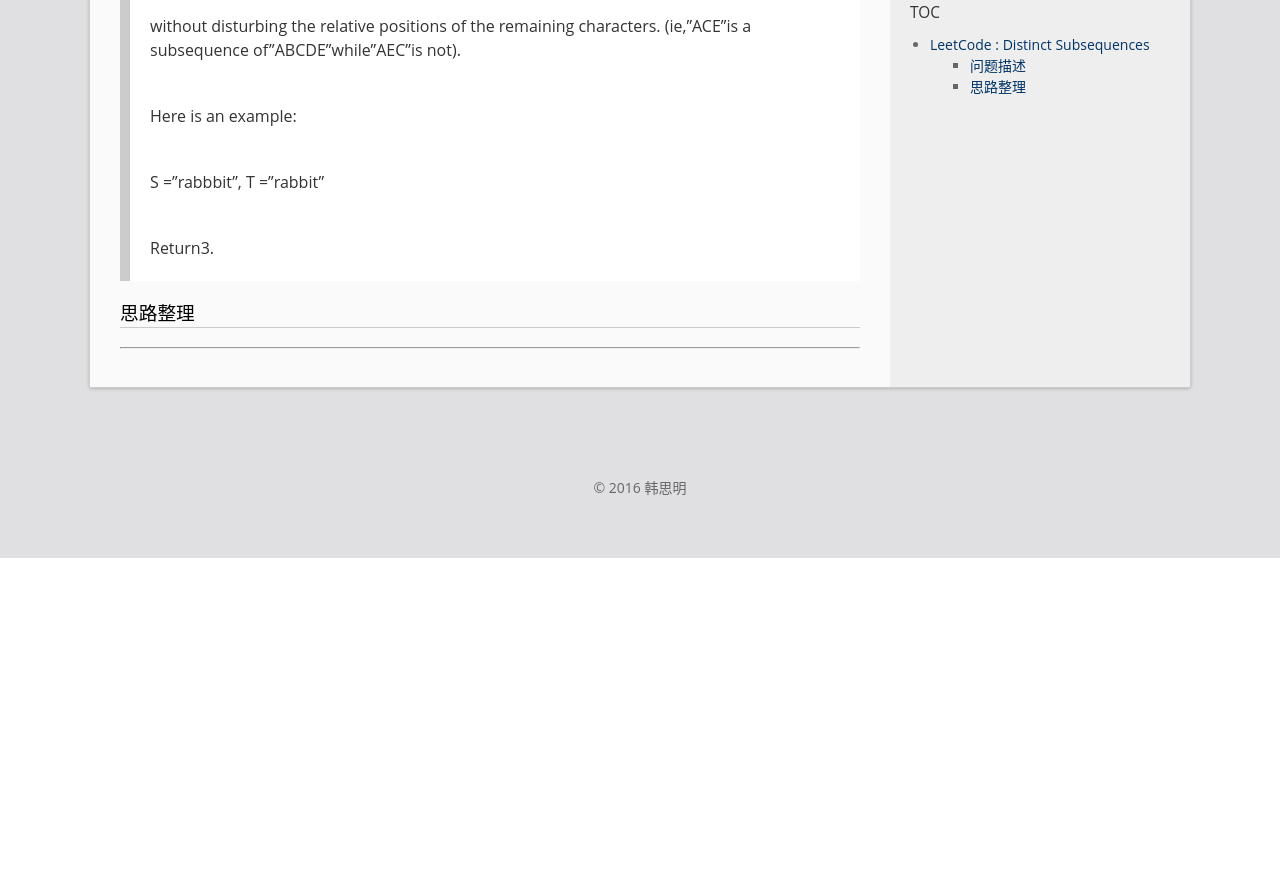
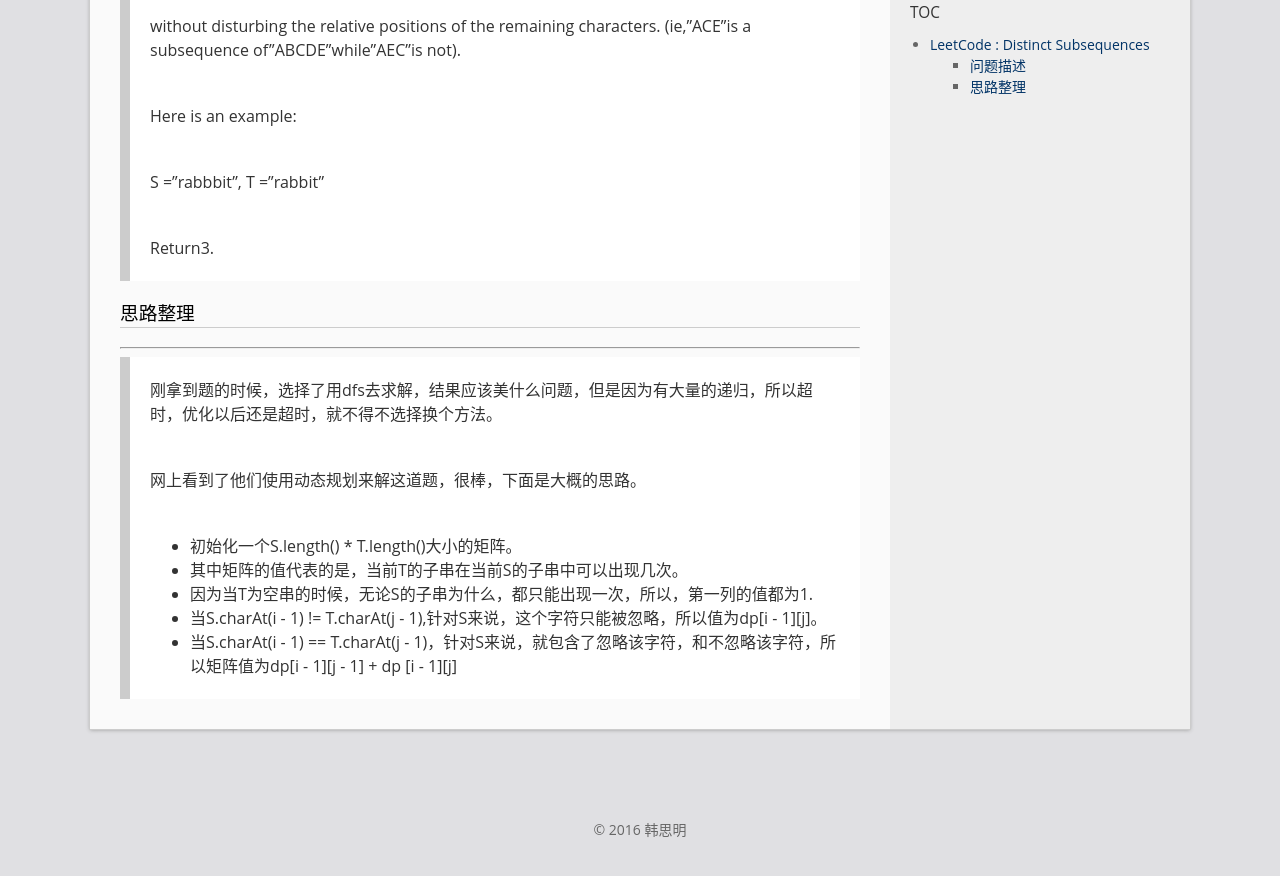
Before and after one commit to hansiming/Blog, a Jekyll site: the page built from _posts/2016-12-05-distinct-subsequences.md, in a window 1280 px wide and 900 px high, scrolled down 572 px. Shown: the top 876 px of the window. Built offline with Jekyll 4.4.1, drawn with Linux system fonts in a browser that asks for light colours; before the commit the page ends 1130 px from its top, so only the background shows below that.

Commit message:
update leetcode

```diff
--- a/_posts/2016-12-05-distinct-subsequences.md
+++ b/_posts/2016-12-05-distinct-subsequences.md
@@ -26,3 +26,12 @@ permalink: /archivers/distinct_subsequences
 ### 思路整理
 
 ----
+> 刚拿到题的时候，选择了用dfs去求解，结果应该美什么问题，但是因为有大量的递归，所以超时，优化以后还是超时，就不得不选择换个方法。
+
+> 网上看到了他们使用动态规划来解这道题，很棒，下面是大概的思路。
+
+>   * 初始化一个S.length() * T.length()大小的矩阵。
+>   * 其中矩阵的值代表的是，当前T的子串在当前S的子串中可以出现几次。
+>   * 因为当T为空串的时候，无论S的子串为什么，都只能出现一次，所以，第一列的值都为1.
+>   * 当S.charAt(i - 1) != T.charAt(j - 1),针对S来说，这个字符只能被忽略，所以值为dp[i - 1][j]。
+>   * 当S.charAt(i - 1) == T.charAt(j - 1)，针对S来说，就包含了忽略该字符，和不忽略该字符，所以矩阵值为dp[i - 1][j - 1] + dp [i - 1][j]
```
